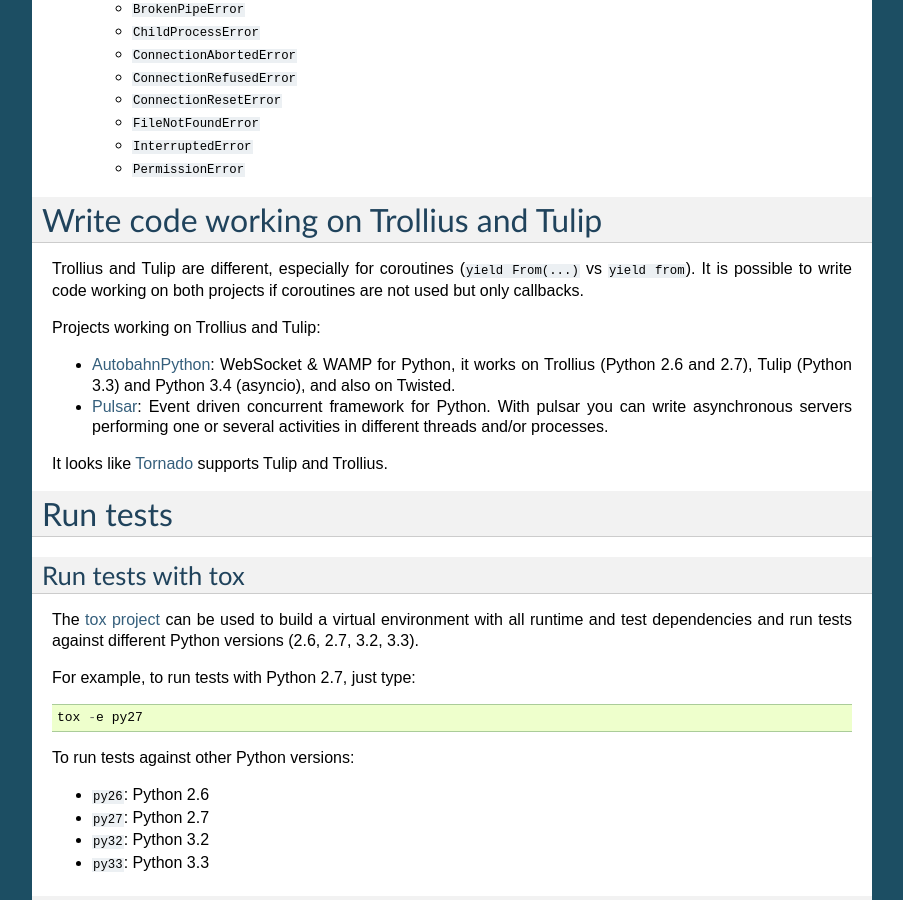
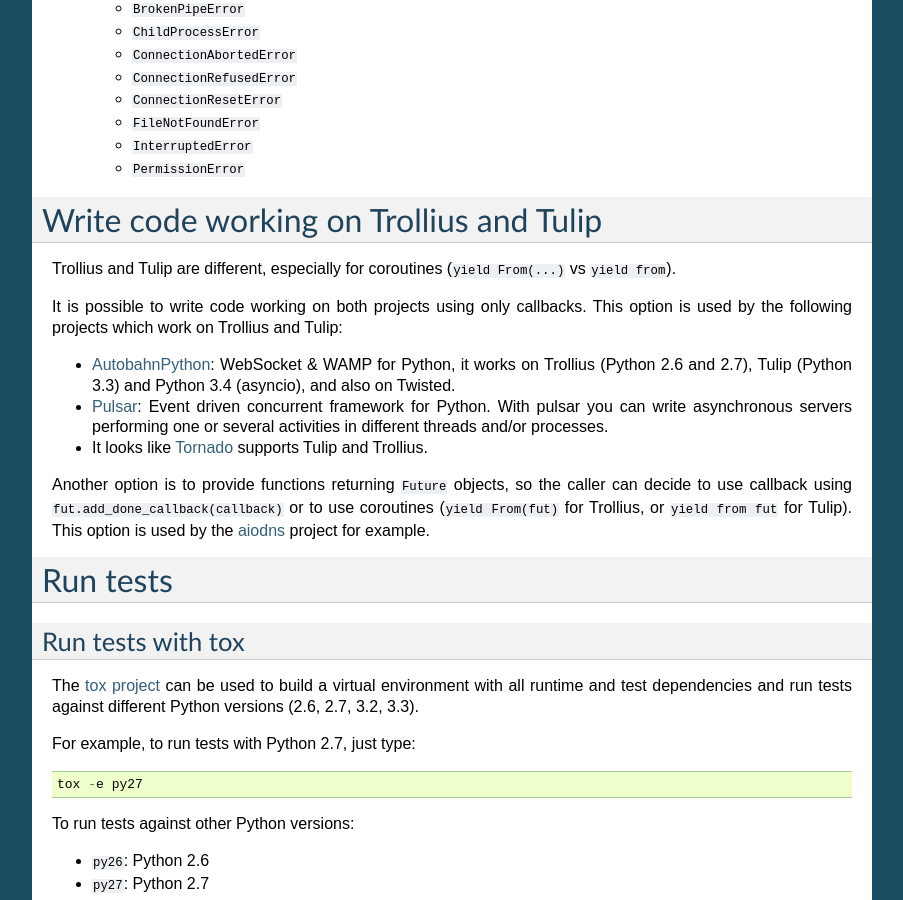
Before and after one commit to openstack-archive/deb-python-trollius, a Sphinx documentation site: the page built from doc/index.rst, in a window 1280 px wide and 900 px high, scrolled down 3297 px. Shown: the whole window, without its empty margins (198-1101 px from the left). Built offline with Sphinx 7.4.7, drawn with Linux system fonts in a browser that asks for light colours.

Commit message:
doc: mention the "return future object" option to write code working on Trollius and Tulip

```diff
--- a/doc/index.rst
+++ b/doc/index.rst
@@ -224,10 +224,10 @@ Write code working on Trollius and Tulip
 ========================================
 
 Trollius and Tulip are different, especially for coroutines (``yield
-From(...)`` vs ``yield from``). It is possible to write code working on both
-projects if coroutines are not used but only callbacks.
+From(...)`` vs ``yield from``).
 
-Projects working on Trollius and Tulip:
+It is possible to write code working on both projects using only callbacks.
+This option is used by the following projects which work on Trollius and Tulip:
 
 * `AutobahnPython <https://github.com/tavendo/AutobahnPython>`_: WebSocket &
   WAMP for Python, it works on Trollius (Python 2.6 and 2.7), Tulip (Python
@@ -235,9 +235,14 @@ Projects working on Trollius and Tulip:
 * `Pulsar <http://pythonhosted.org/pulsar/>`_: Event driven concurrent
   framework for Python. With pulsar you can write asynchronous servers
   performing one or several activities in different threads and/or processes.
+* It looks like `Tornado <http://www.tornadoweb.org/>`_ supports Tulip and
+  Trollius.
 
-It looks like `Tornado <http://www.tornadoweb.org/>`_ supports Tulip and
-Trollius.
+Another option is to provide functions returning ``Future`` objects, so the
+caller can decide to use callback using ``fut.add_done_callback(callback)`` or
+to use coroutines (``yield From(fut)`` for Trollius, or ``yield from fut`` for
+Tulip). This option is used by the `aiodns <https://github.com/saghul/aiodns>`_
+project for example.
 
 
 Run tests
```
